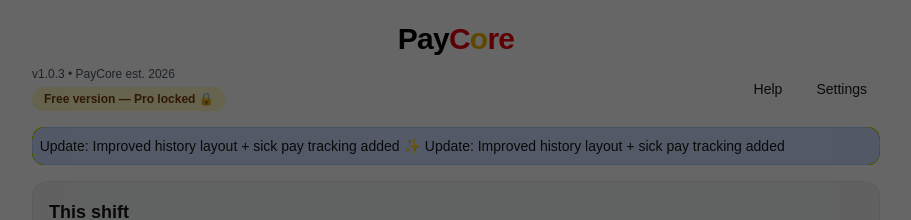
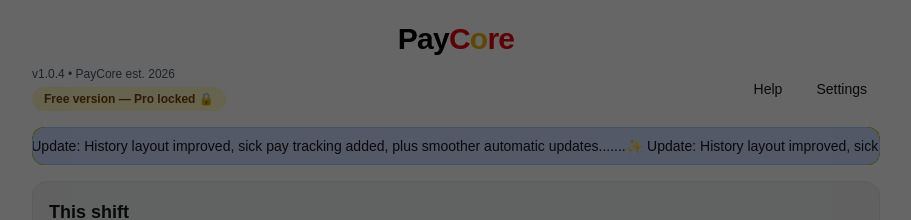
Before and after one commit to phil18019/wage-app, a Next.js app: page /app in a window 1280 px wide. Shown: the top 220 px of the page, without its empty margins (184-1095 px from the left). Built offline with nearby package versions, Linux system fonts and the light colour scheme.

Commit message:
Add visibility-based version refresh + updated banner (1.0.4)

```diff
--- a/app/app/page.tsx
+++ b/app/app/page.tsx
@@ -403,21 +403,31 @@ function rateForDateFromSettings(settings: Settings, date: string) {
 type TabKey = "shift" | "shifts" | "week" | "month" | "history";
 
 export default function Home() {
-  const APP_VERSION = "1.0.3"; // bump this every release
+  const APP_VERSION = "1.0.4"; // bump this every release
 
 useEffect(() => {
+  const checkVersion = () => {
     const storedVersion = localStorage.getItem("app_version");
 
     if (storedVersion !== APP_VERSION) {
-    // New version detected
       localStorage.setItem("app_version", APP_VERSION);
-
-    // Clear ONLY cache-related stuff (not user data)
-    localStorage.removeItem("app_cache"); // if you use one
-
-    // Force reload once
       window.location.reload();
     }
+  };
+
+  checkVersion();
+
+  const handleVisibility = () => {
+    if (document.visibilityState === "visible") {
+      checkVersion();
+    }
+  };
+
+  document.addEventListener("visibilitychange", handleVisibility);
+
+  return () => {
+    document.removeEventListener("visibilitychange", handleVisibility);
+  };
 }, []);
   const [activeTab, setActiveTab] = useState<TabKey>("shift");
   const [showWhatsNew, setShowWhatsNew] = useState(false);
@@ -1289,7 +1299,7 @@ const input =
         {/* Announcement banner */}
 <div className="overflow-hidden bg-blue-600/20 border border-blue-400/30 rounded-xl mb-4">
   <div className="whitespace-nowrap text-sm py-2 animate-marquee">
-    ✨ Update: Improved history layout + sick pay tracking added  ✨ Update: Improved history layout + sick pay tracking added
+    ✨ Update: History layout improved, sick pay tracking added, plus smoother automatic updates.......✨ Update: History layout improved, sick pay tracking added, plus smoother automatic updates
   </div>
 </div>
         <div className="flex-1 min-h-0 overflow-y-auto pb-28">
```
Lines whose indentation alone changed are shown as unchanged.
